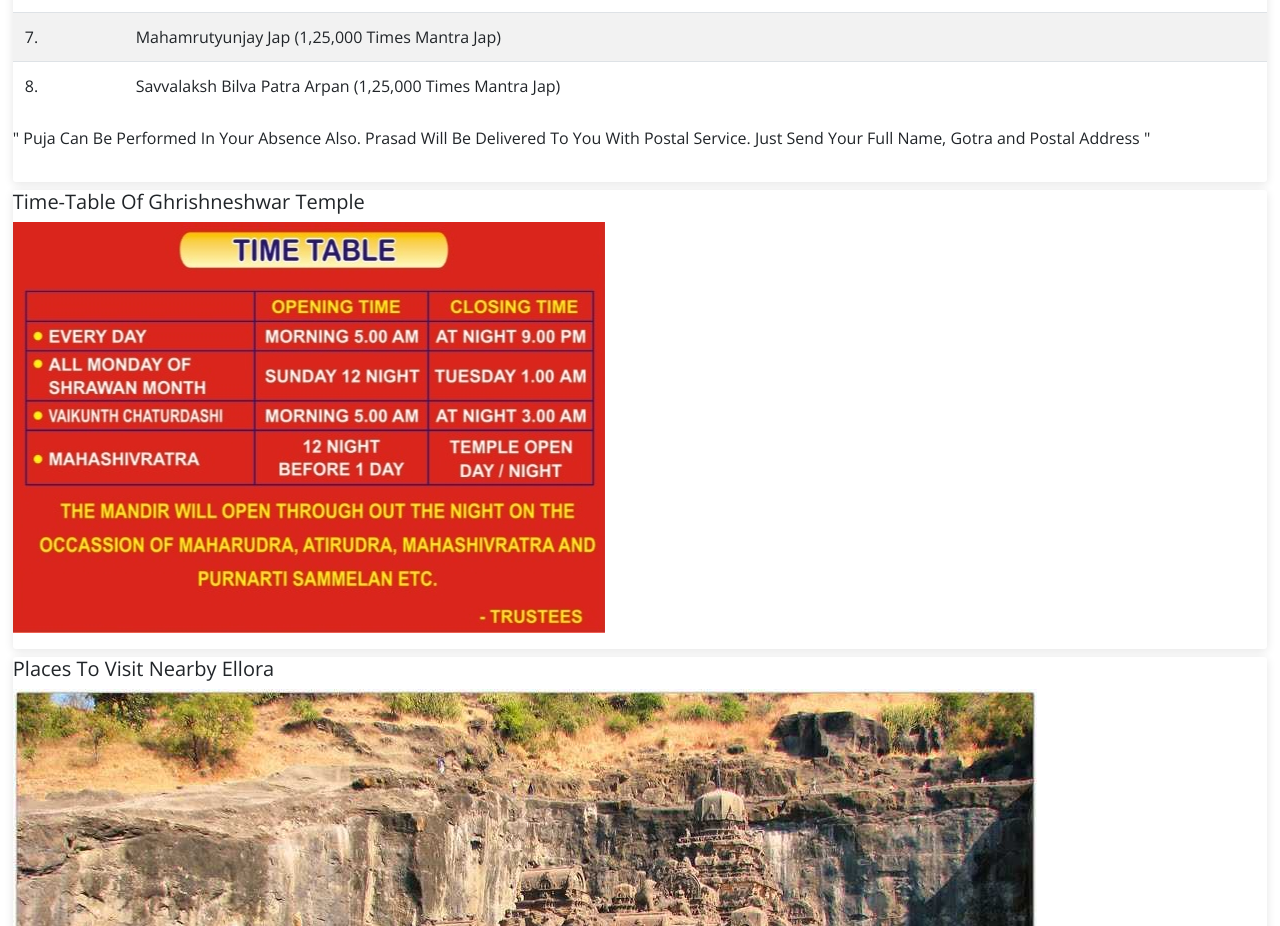
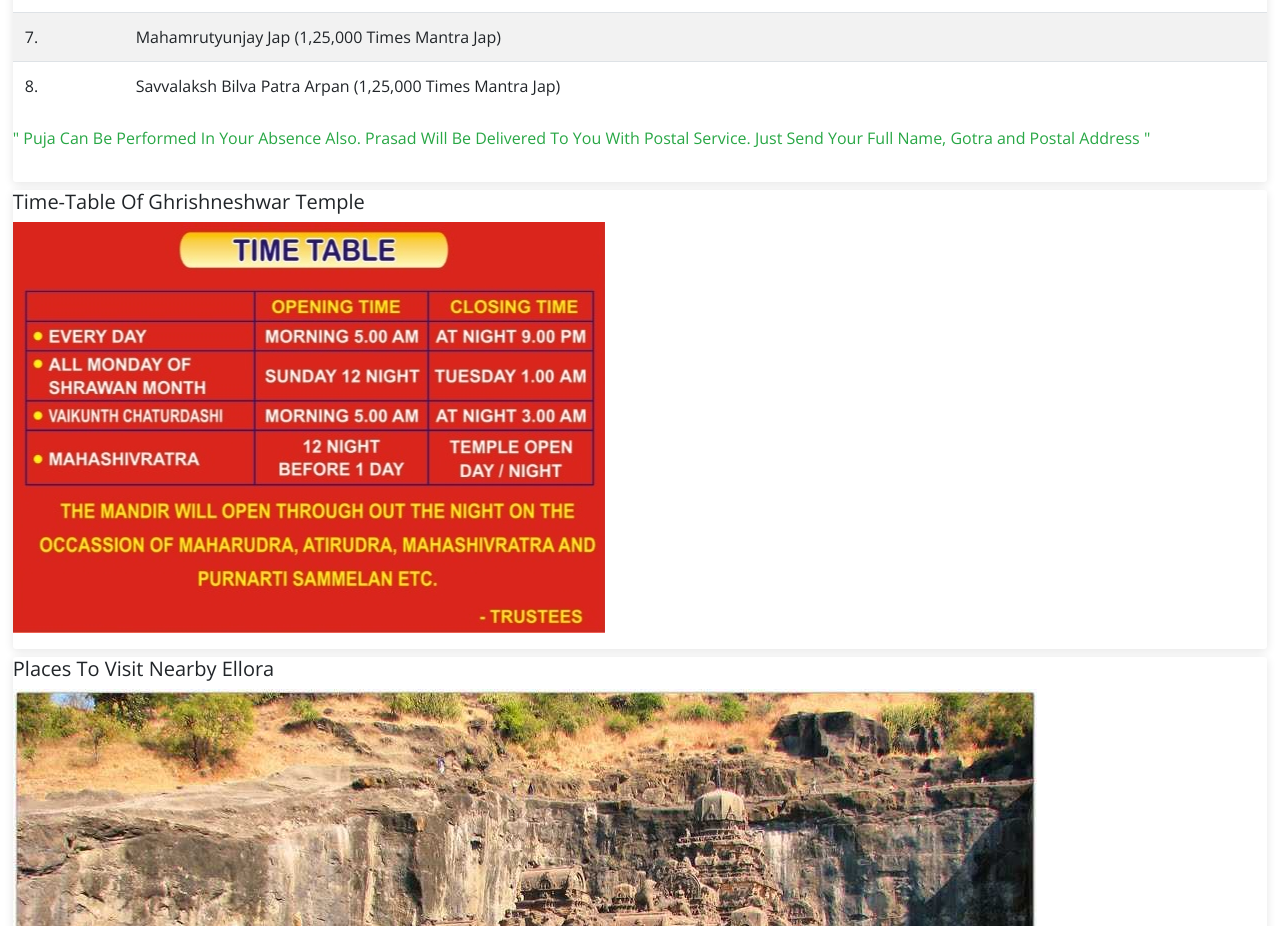
Before and after one commit to samvaidya961/GhrishneshwarEllora, a plain HTML site: page index.html in a window 1280 px wide. Shown: the part 4846-5772 px from the top of the page. Drawn offline with nearby package versions, Linux system fonts and the light colour scheme.

Commit message:
Add files via upload

```diff
--- a/index.html
+++ b/index.html
@@ -531,7 +531,7 @@
                 </tbody>
             </table>
 
-            <div class="note">
+            <div class="note text-success">
                 <p>" Puja Can Be Performed In Your Absence Also. Prasad Will Be Delivered To You With Postal Service. Just Send Your Full Name, Gotra and Postal Address "</p>
             </div>
         </div>
```
